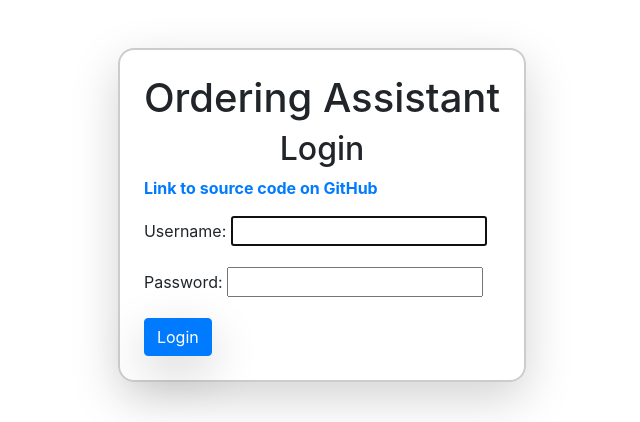
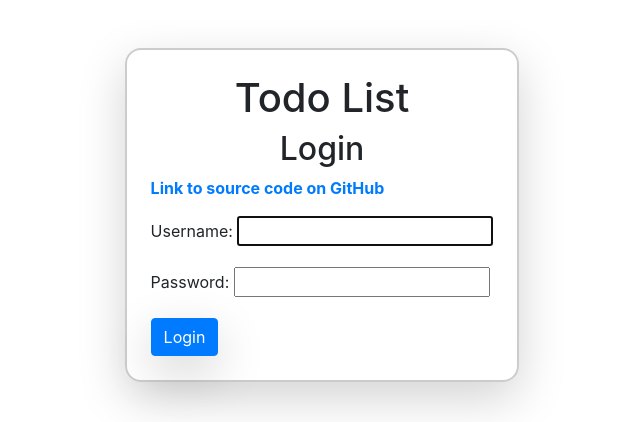
Before and after one commit to Tarasidze/Mate_Todo_List, a Django app: page /accounts/login/ in a window 1280 px wide. Shown: the top 422 px of the page, without its empty margins (318-958 px from the left). Run offline with Django 4.2, Linux system fonts and the light colour scheme.

Commit message:
another update login html

```diff
--- a/templates/registration/login.html
+++ b/templates/registration/login.html
@@ -9,7 +9,7 @@
           {% if form.errors %}
             <p>Your username and password didn't match. Please try again.</p>
           {% endif %}
-          <h1 class="text-lg-center">Ordering Assistant</h1>
+          <h1 class="text-lg-center">Todo List</h1>
           <h2 class="text-sm-center">Login</h2>
 
           <p>
```
